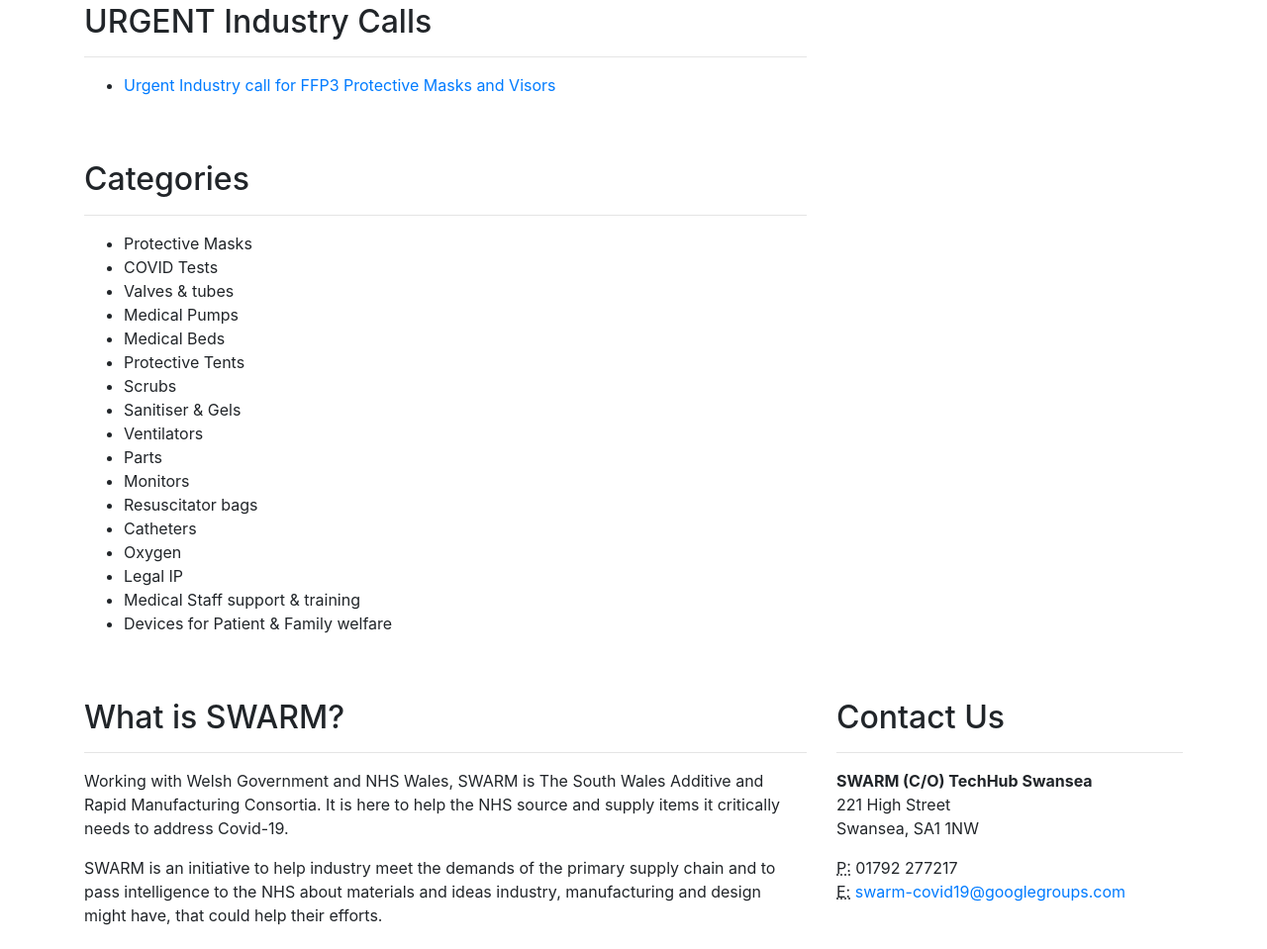
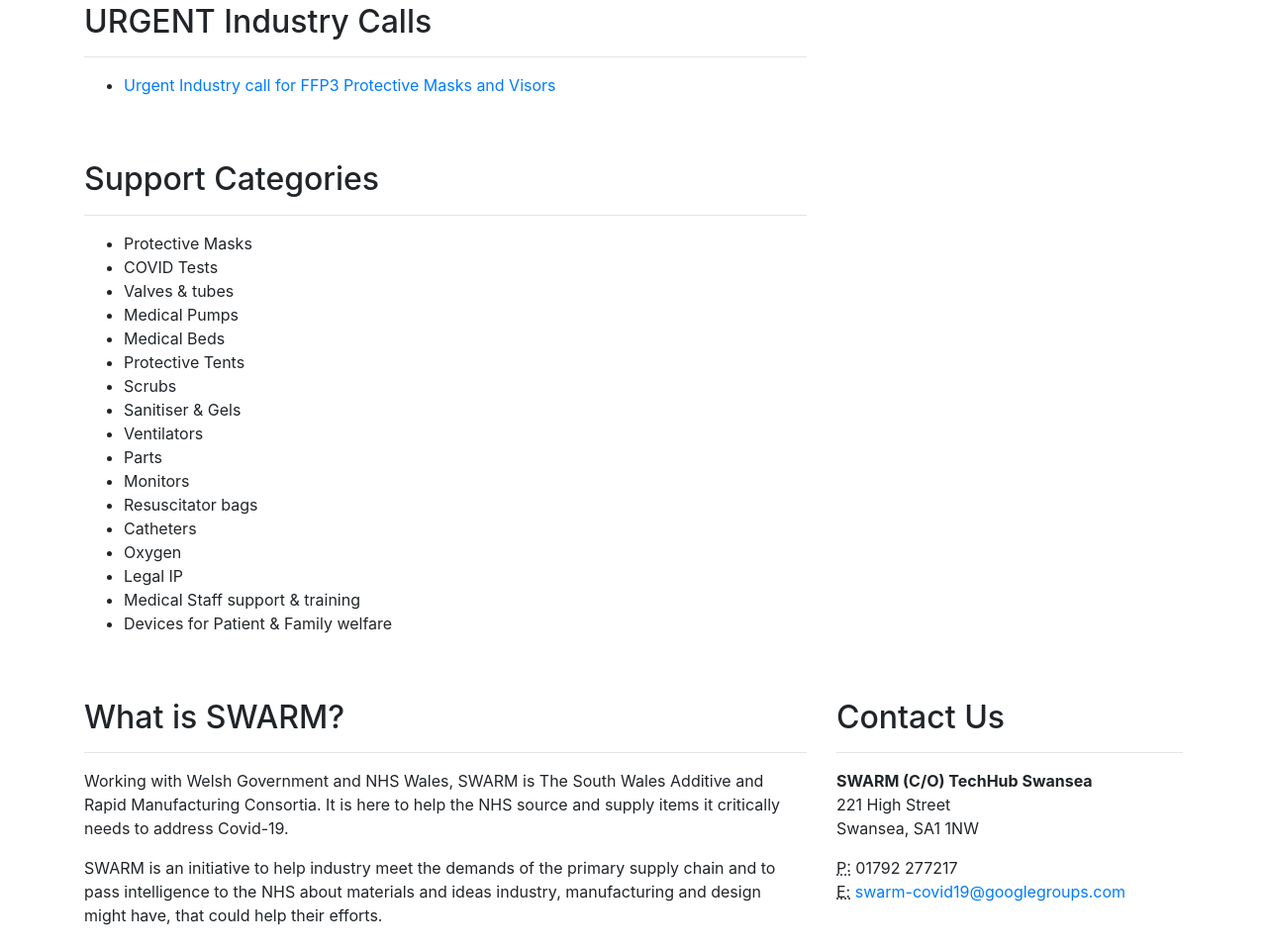
Before and after one commit to paulharwood/swarm-covid19-website, a website: page index.html in a window 1280 px wide. Shown: the part 742-1701 px from the top of the page at 99% size. Drawn offline with Linux system fonts and the light colour scheme.

Commit message:
updated title

```diff
--- a/index.html
+++ b/index.html
@@ -116,7 +116,7 @@
 
             <div class="row">
               <div class="col-md-8 mb-5">
-                <h2>Categories</h2>
+                <h2>Support Categories</h2>
                 <hr>
                 <ul>
                   <li>Protective Masks</li>
```
